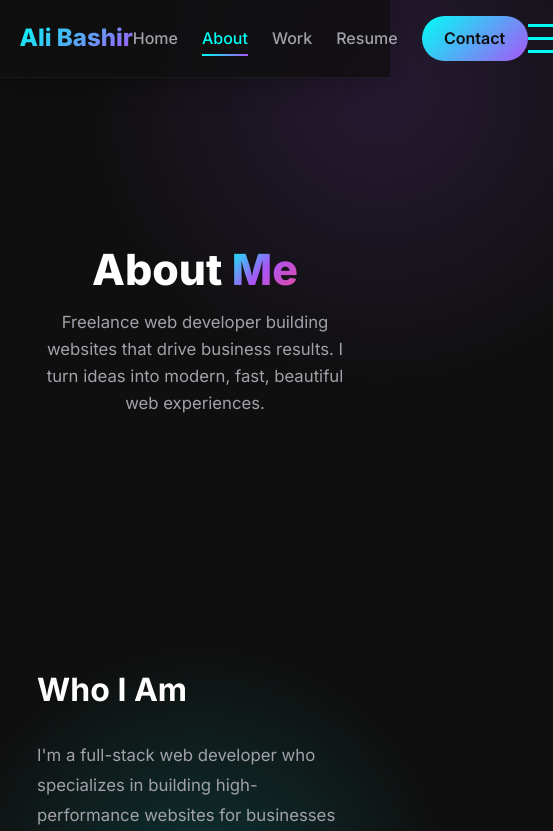
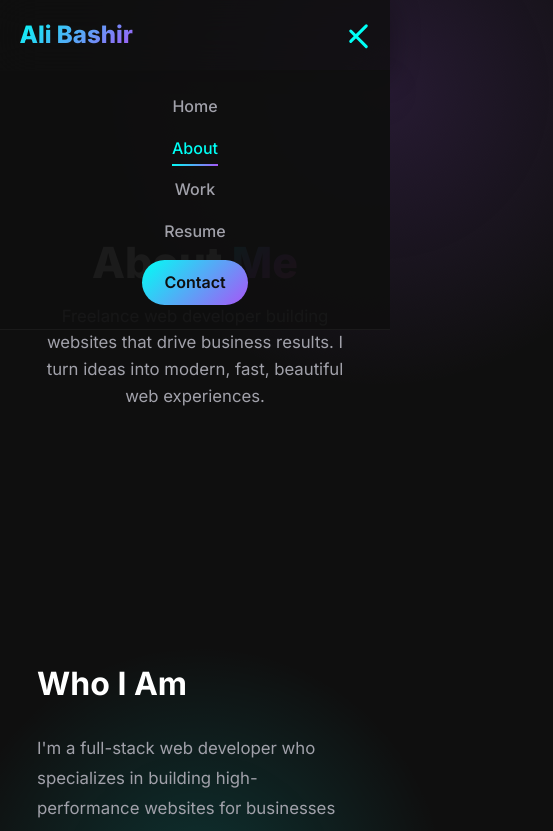
Before and after one commit to AliBashir489/alibashir489.me, a plain HTML site: page pages/about.html in a window 390 px wide. Both pictures are taken after a click on the element 358 px from the left and 35 px from the top of the page. Shown: the top 831 px of the page, 553 px wide, since content can reach past the window. Drawn offline with Linux system fonts and the light colour scheme.

Commit message:
Fix typing cursor alignment (add white-space nowrap) and mobile menu issues (use absolute positioning and active class toggling)

```diff
--- a/script.js
+++ b/script.js
@@ -1,8 +1,8 @@
 // Typing animation for hero
 const phrases = [
-    'Cloud automation • CI/CD • Terraform',
-    'AWS, Docker, JavaScript',
-    'Building scalable systems and elegant solutions'
+    'Open to freelance & web design roles',
+    'DevOps & infrastructure automation',
+    'Full-stack web development'
 ];
 
 const typingEl = document.getElementById('typingText');
@@ -91,18 +91,20 @@ document.querySelectorAll('.fade-in, .fade-in-left, .fade-in-right').forEach(el
 const hamburger = document.getElementById('hamburger');
 const navMenu = document.querySelector('.nav-menu');
 
-if (hamburger) {
+if (hamburger && navMenu) {
     hamburger.addEventListener('click', () => {
-        navMenu.style.display = navMenu.style.display === 'flex' ? 'none' : 'flex';
+        navMenu.classList.toggle('active');
+        hamburger.classList.toggle('active');
+    });
+
+    // Close menu when link is clicked
+    document.querySelectorAll('.nav-link, .nav-cta').forEach(link => {
+        link.addEventListener('click', () => {
+            navMenu.classList.remove('active');
+            hamburger.classList.remove('active');
+        });
     });
 }
-
-// Close mobile menu on link click
-document.querySelectorAll('.nav-link, .nav-cta').forEach(link => {
-    link.addEventListener('click', () => {
-        if (navMenu) navMenu.style.display = 'none';
-    });
-});
 
 // Project filter (if on projects page)
 const filterBtns = document.querySelectorAll('.filter-btn');
--- a/styles.css
+++ b/styles.css
@@ -141,14 +141,27 @@ body {
     display: none;
     flex-direction: column;
     cursor: pointer;
+    gap: 5px;
 }
 
 .hamburger span {
     width: 25px;
     height: 3px;
     background: var(--accent-cyan);
-    margin: 5px 0;
     transition: all var(--transition);
+    border-radius: 2px;
+}
+
+.hamburger.active span:nth-child(1) {
+    transform: rotate(45deg) translate(8px, 8px);
+}
+
+.hamburger.active span:nth-child(2) {
+    opacity: 0;
+}
+
+.hamburger.active span:nth-child(3) {
+    transform: rotate(-45deg) translate(7px, -7px);
 }
 
 /* Hero Sections */
@@ -693,6 +706,21 @@ footer {
 
     .nav-menu {
         display: none;
+        position: absolute;
+        top: 70px;
+        left: 0;
+        right: 0;
+        flex-direction: column;
+        background: rgba(15, 15, 15, 0.95);
+        backdrop-filter: blur(20px);
+        padding: 1.5rem;
+        gap: 1rem;
+        z-index: 999;
+        border-bottom: 1px solid rgba(255, 255, 255, 0.05);
+    }
+
+    .nav-menu.active {
+        display: flex;
     }
 
     .page-title {
```
Also changed, not shown: index.html (+1 -1 lines).
